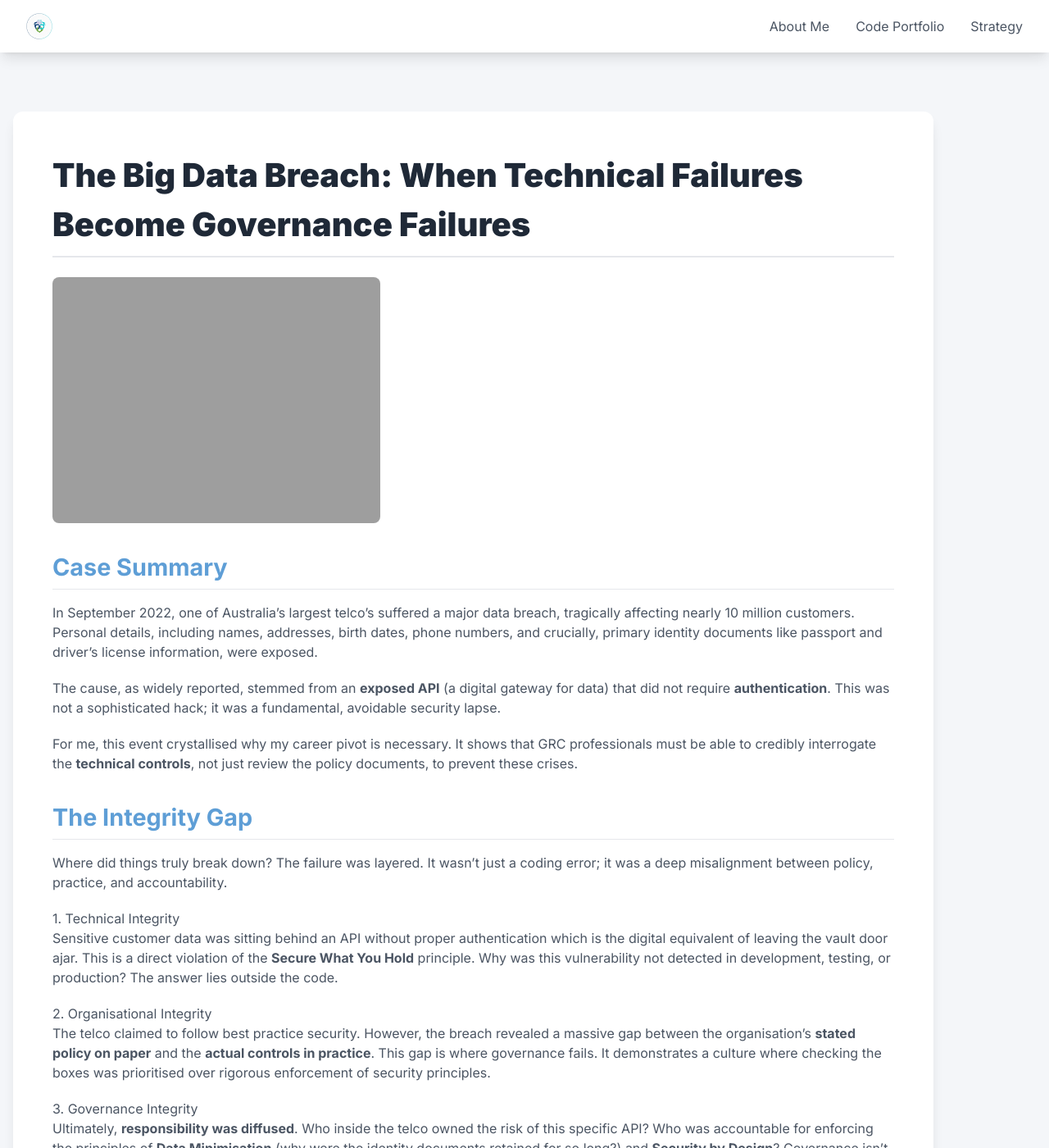
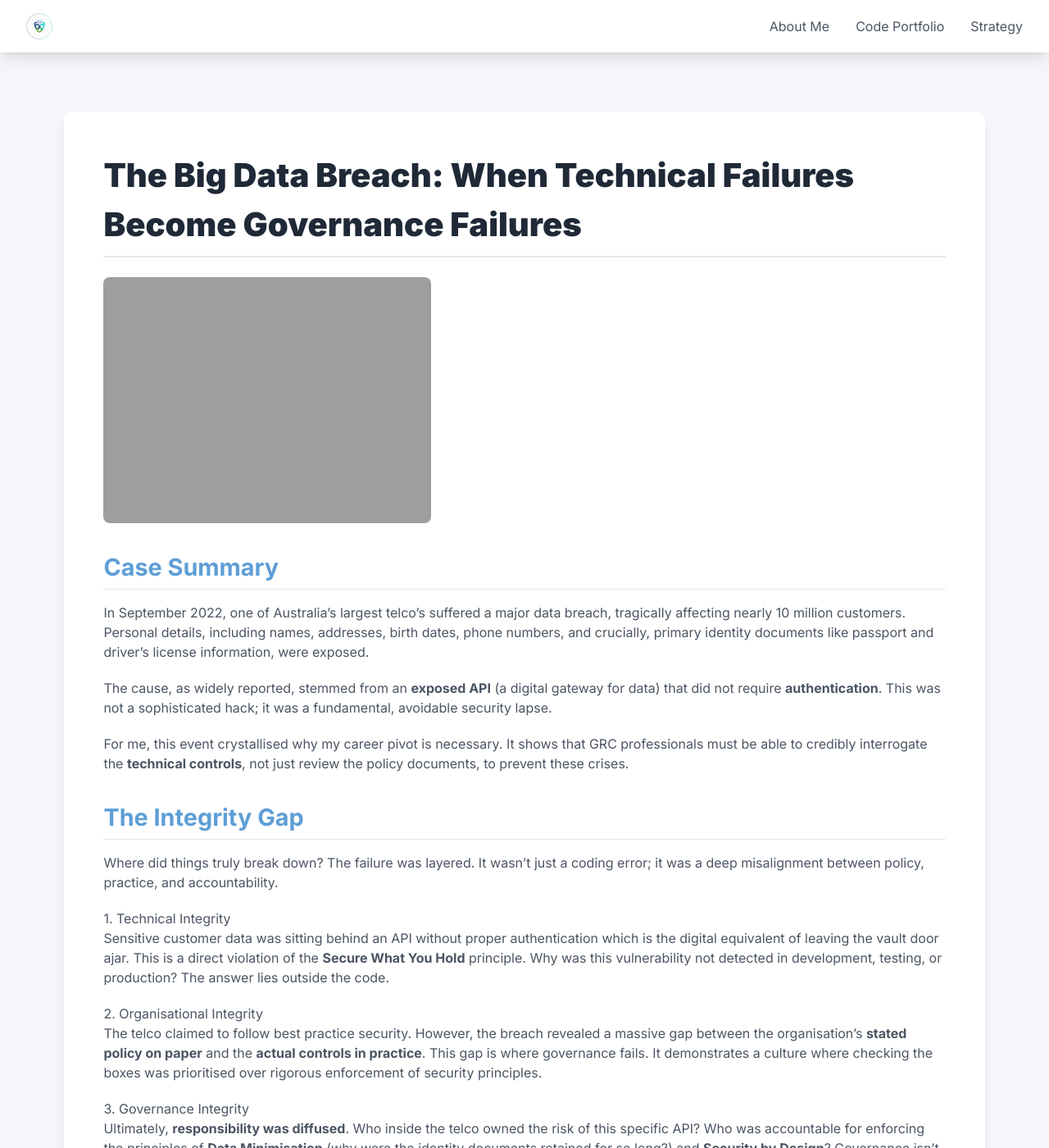
Before and after one commit to sandienand/sandienand.github.io, a Jekyll site: the page built from blogs/The Big Data Breach When Technical Failures Become Governance Failures.md, in a window 1280 px wide and 1400 px high. Shown: the whole window at 82% size. Built offline with Jekyll 4.4.1, drawn with Linux system fonts in a browser that asks for light colours; nearby versions of some CDN libraries; our own code applies the rules of GitHub Pages for plain Markdown files.

Commit message:
max width

```diff
--- a/_layouts/post.html
+++ b/_layouts/post.html
@@ -27,8 +27,8 @@
     </div>
 </header>
 
-    <main class="py-10 px-4">
-        <article class="article-content">
+    <main class="py-10 px-4 flex justify-center">
+        <article class="article-content w-full">
             {{ content }}
         </article>
     </main>
--- a/assets/css/style.css
+++ b/assets/css/style.css
@@ -34,7 +34,7 @@ body {
 .article-content {
     background-color: var(--bg-content);
     max-width: 90%;
-    margin: 2rem 0;
+    margin: 2rem auto;
     padding: 3rem;
     border-radius: 12px;
     box-shadow: 0 10px 15px -3px rgba(0, 0, 0, 0.1);
```
